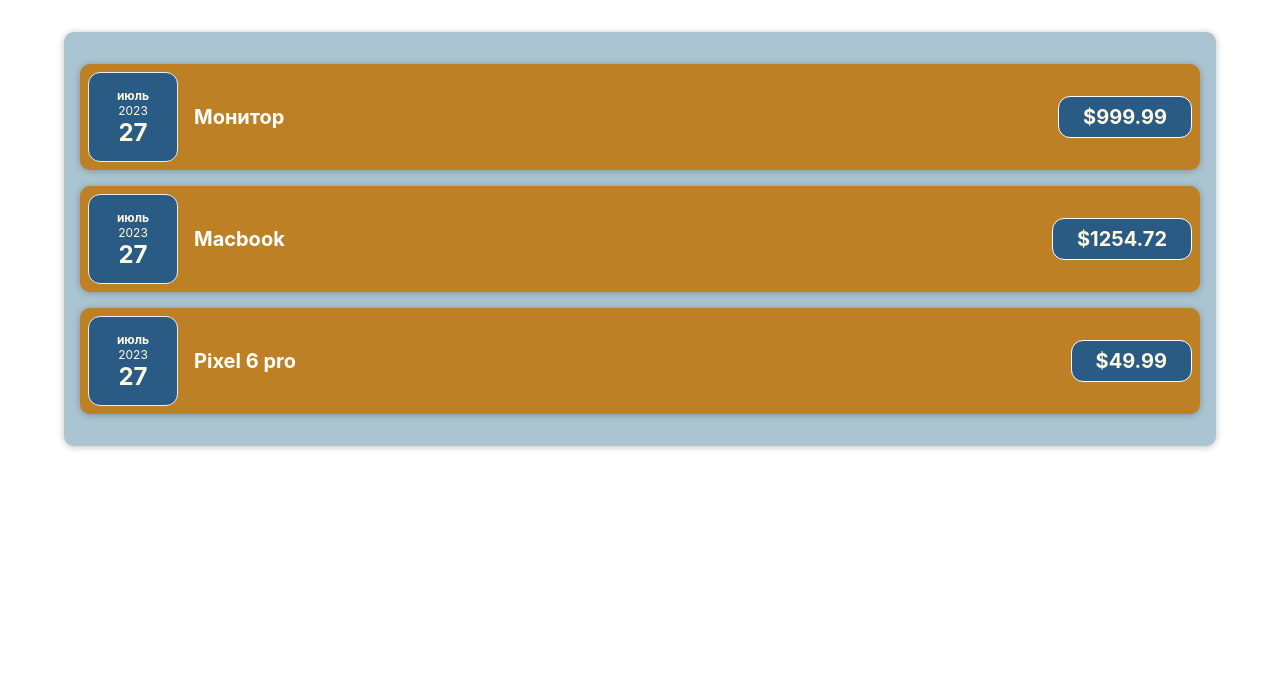
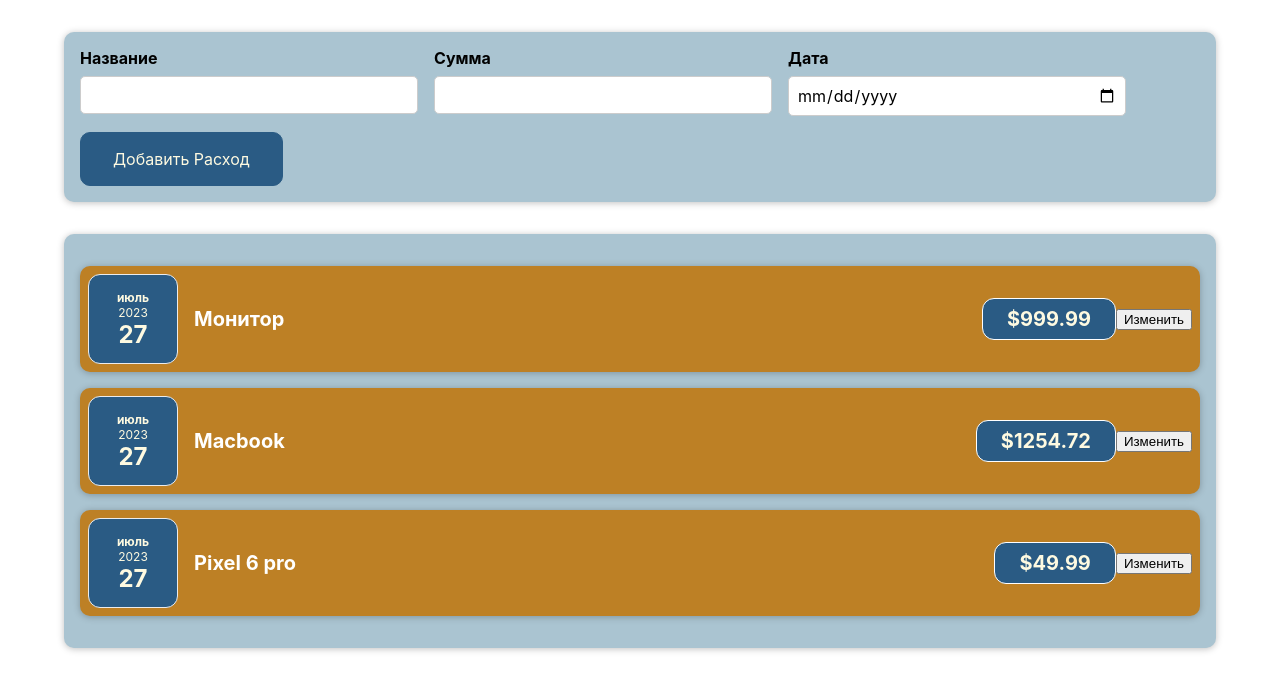
Before and after one commit to Nurbolot0225/CostAccounting, a React (Create React App) app: page / in a window 1280 px wide. Shown: the top 690 px of the page. Built offline with nearby package versions, Linux system fonts and the light colour scheme.

Commit message:
added components NewCost CostForm

```diff
--- a/src/App.js
+++ b/src/App.js
@@ -1,5 +1,5 @@
 import Costs from "./components/Costs/Costs";
-
+import NewCost from "./components/NewCost/NewCost";
 const App = () => {
     const costs = [
         {
@@ -21,6 +21,7 @@
 
     return (
         <div>
+            <NewCost />
             <Costs costs={costs}/>
         </div>
     );
--- a/src/components/Costs/CostItem.js
+++ b/src/components/Costs/CostItem.js
@@ -1,15 +1,24 @@
+import {useState} from "react";
 import CostDate from "./CostDate";
 import './CostItem.css'
 import Card from "../UI/Card";
 
 const CostItem = (props) => {
+
+    const [description, setDescription] = useState(props.description)
+
+    const changeDescriptionHandler = () => {
+        setDescription(prompt('Изменить описание', ''))
+    }
+
     return (
         <Card className='cost-item'>
-            <CostDate/>
+            <CostDate />
             <div className='cost-item__description'>
-                <h2>{props.description}</h2>
+                <h2>{description === '' ? props.description : description}</h2>
                 <div className='cost-item__price'>${props.amount}</div>
             </div>
+            <button onClick={changeDescriptionHandler} >Изменить</button>
         </Card>
     )
 }
--- /dev/null
+++ b/src/components/NewCost/CostForm.css
@@ -0,0 +1,26 @@
+.new-cost__controls {
+    display: flex;
+    flex-wrap: wrap;
+    gap: 1rem;
+    margin-bottom: 1rem;
+    text-align: left;
+}
+
+.new-cost__control label {
+    font-weight: bold;
+    margin-bottom: 0.5rem;
+    display: block;
+}
+
+.new-cost__control input {
+    font: inherit;
+    padding: 0.5rem;
+    border-radius: 5px;
+    border: 1px solid #ccc;
+    width: 20rem;
+    max-width: 100%;
+}
+
+.new-cost__actions {
+    text-align: left;
+}
--- /dev/null
+++ b/src/components/NewCost/CostForm.js
@@ -0,0 +1,27 @@
+import './CostForm.css'
+
+const CostForm = () => {
+    return (
+        <form>
+            <div className='new-cost__controls'>
+                <div className='new-cost__control'>
+                    <label>Название</label>
+                    <input type="text"/>
+                </div>
+                <div className='new-cost__control'>
+                    <label>Сумма</label>
+                    <input type="number" min='0.01' step='0.01' />
+                </div>
+                <div className='new-cost__control'>
+                    <label>Дата</label>
+                    <input type="date" min='2022-01-01' step='2023-01-31' />
+                </div>
+            </div>
+            <div className='new-cost__actions'>
+                <button type='submit'>Добавить Расход</button>
+            </div>
+        </form>
+    );
+};
+
+export default CostForm;
--- /dev/null
+++ b/src/components/NewCost/NewCost.css
@@ -0,0 +1,27 @@
+.new-cost {
+    background-color: #aac4d1;
+    padding: 1rem;
+    margin: 2rem auto;
+    width: 70rem;
+    max-width: 95%;
+    border-radius: 10px;
+    text-align: center;
+    box-shadow: 0 1px 7px rgba(0, 0, 0, 0.25);
+}
+
+.new-cost button {
+    font: inherit;
+    cursor: pointer;
+    padding: 1rem 2rem;
+    border: 1px solid #2a5b84;
+    background-color: #2a5b84;
+    color: #fefae1;
+    border-radius: 10px;
+    margin-right: 3px;
+}
+
+.new-cost button:hover,
+.new-cost button:active {
+    background-color: #2a5c84b2;
+    border-color: #2a5c84b2;
+}
--- /dev/null
+++ b/src/components/NewCost/NewCost.js
@@ -0,0 +1,12 @@
+import './NewCost.css'
+import CostForm from "./CostForm";
+
+const NewCost = () => {
+    return (
+        <div className='new-cost'>
+            <CostForm />
+        </div>
+    );
+};
+
+export default NewCost;
```
